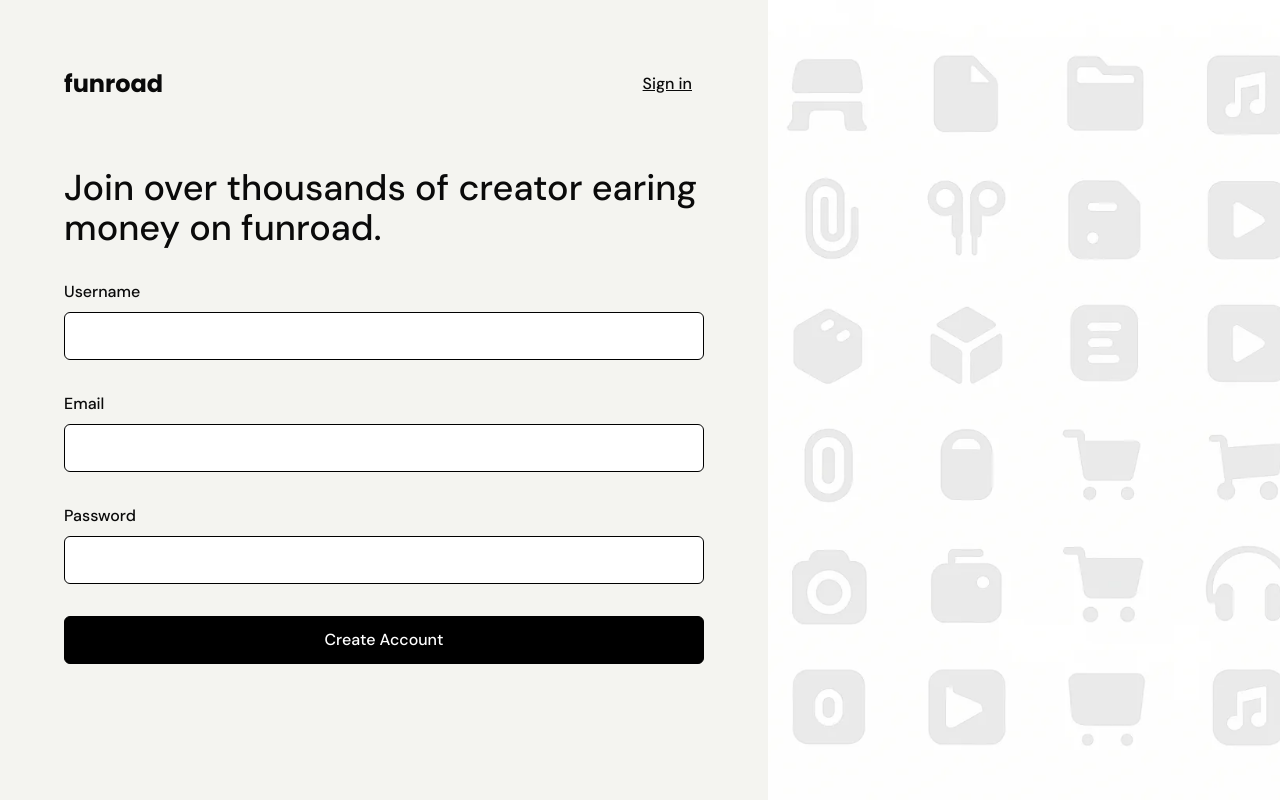
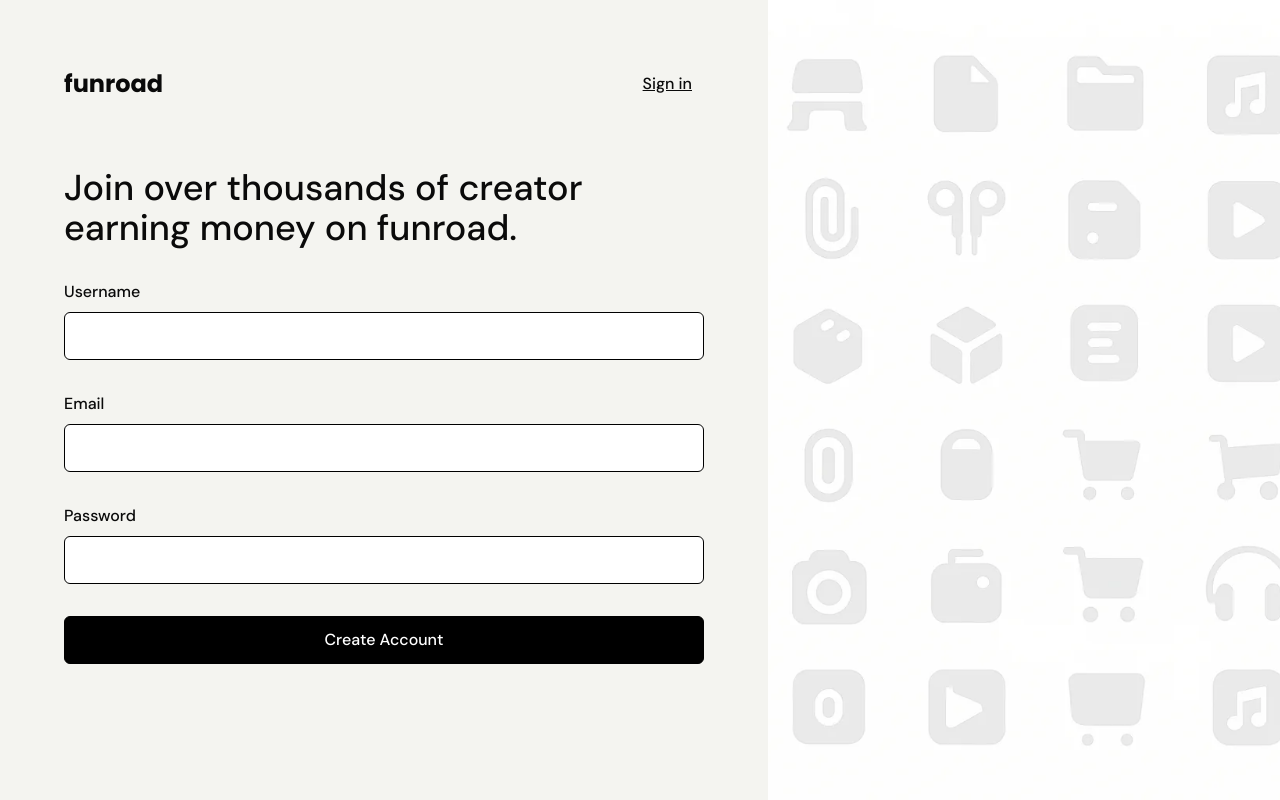
Before and after one commit to pakkerman/multitenant-ecommerce, a Next.js app: page /sign-up in a window 1280 px wide. Built offline with nearby package versions, Linux system fonts and the light colour scheme.

Commit message:
fix: code review issues

```diff
--- a/src/modules/auth/ui/views/sign-in-view.tsx
+++ b/src/modules/auth/ui/views/sign-in-view.tsx
@@ -53,7 +53,6 @@ export const SignInView = () => {
 
   const onSubmit = (values: z.infer<typeof loginSchema>) => {
     login.mutate(values);
-    console.log(values);
   };
 
   return (
--- a/src/modules/auth/ui/views/sign-up-view.tsx
+++ b/src/modules/auth/ui/views/sign-up-view.tsx
@@ -4,7 +4,7 @@ import Link from "next/link";
 import { useRouter } from "next/navigation";
 import { cn } from "@/lib/utils";
 import { Poppins } from "next/font/google";
-import z from "zod";
+import { z } from "zod";
 import { toast } from "sonner";
 import { useForm } from "react-hook-form";
 import { zodResolver } from "@hookform/resolvers/zod";
@@ -55,7 +55,6 @@ export const SignUpView = () => {
 
   const onSubmit = (values: z.infer<typeof registerSchema>) => {
     register.mutate(values);
-    console.log(values);
   };
 
   const username = form.watch("username");
@@ -91,7 +90,7 @@ export const SignUpView = () => {
               </Button>
             </div>
             <h1 className="text-4xl font-medium">
-              Join over thousands of creator earing money on funroad.
+              Join over thousands of creator earning money on funroad.
             </h1>
             <FormField
               name="username"
```
